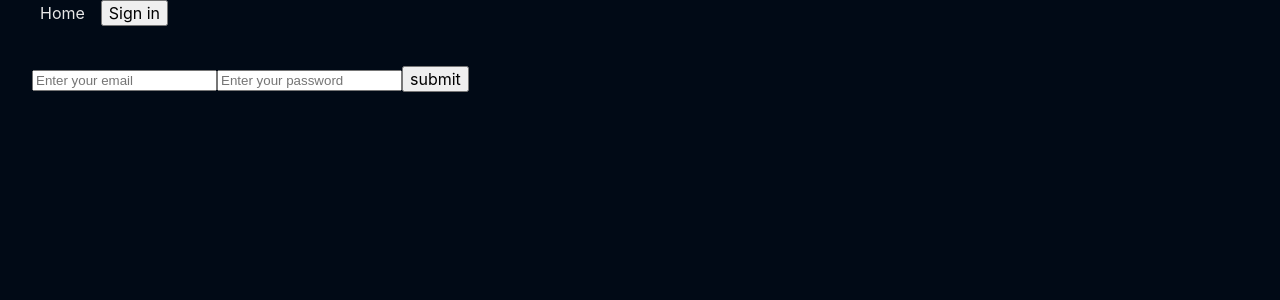
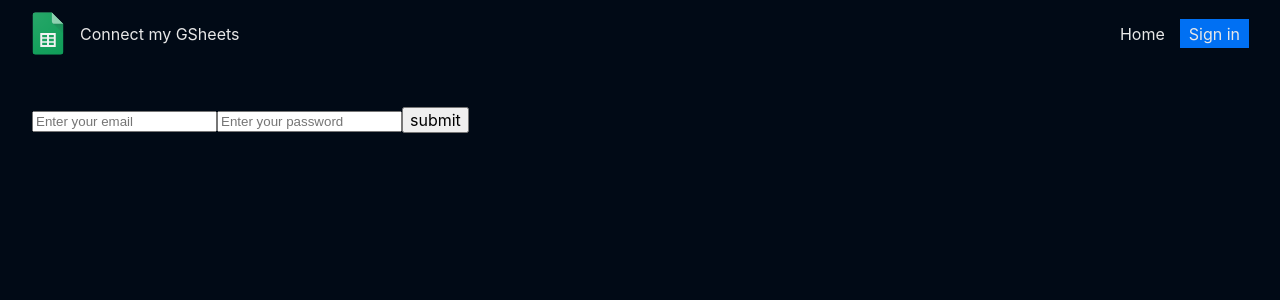
Before and after one commit to harleysg/googleapi.sheet, a Next.js app: page /adviser in a window 1280 px wide. Shown: the top 300 px of the page. Built offline with nearby package versions, Linux system fonts and the light colour scheme; no server answers.

Commit message:
refactor(components): include Brand component and...
validate CTA's according to session status

```diff
--- a/components/header.js
+++ b/components/header.js
@@ -1,23 +1,27 @@
 import Link from './navLink'
 import { signIn, signOut } from 'next-auth/react'
+import Brand from './brand'
 
 export default function Header({ session }) {
   return (
     <header className='o-header'>
       <div className='o-header_wrapper o-wrapper'>
+        <Brand size='2rem' />
         <nav className='o-header_nav'>
-          <Link activeClassName='is-active' href='/'>
-            <a className='o-header_link'>Home</a>
-          </Link>
           {session ? (
             <>
               <Link activeClassName='is-active' href='/adviser'>
                 <a className='o-header_link'>Adviser</a>
               </Link>
-              <button onClick={() => signOut()}>Sign out</button>
+              <button className='o-header_btn' onClick={() => signOut({callbackUrl: "/"})}>Sign out</button>
             </>
           ) : (
-            <button onClick={() => signIn()}>Sign in</button>
+            <>
+              <Link activeClassName='is-active' href='/'>
+                <a className='o-header_link'>Home</a>
+              </Link>
+              <button className='o-header_btn is-soft' onClick={() => signIn()}>Sign in</button>
+            </>
           )}
         </nav>
       </div>
```
